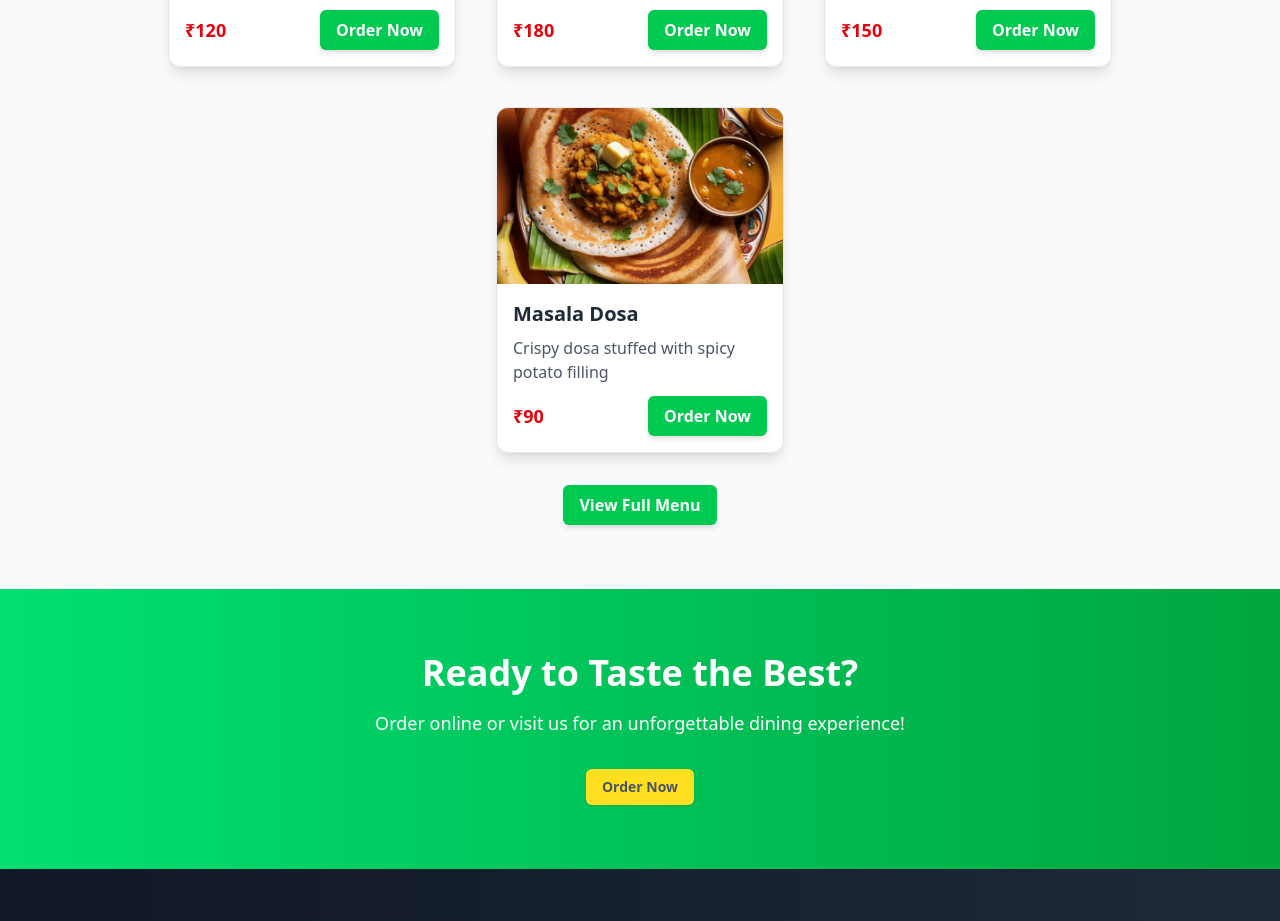
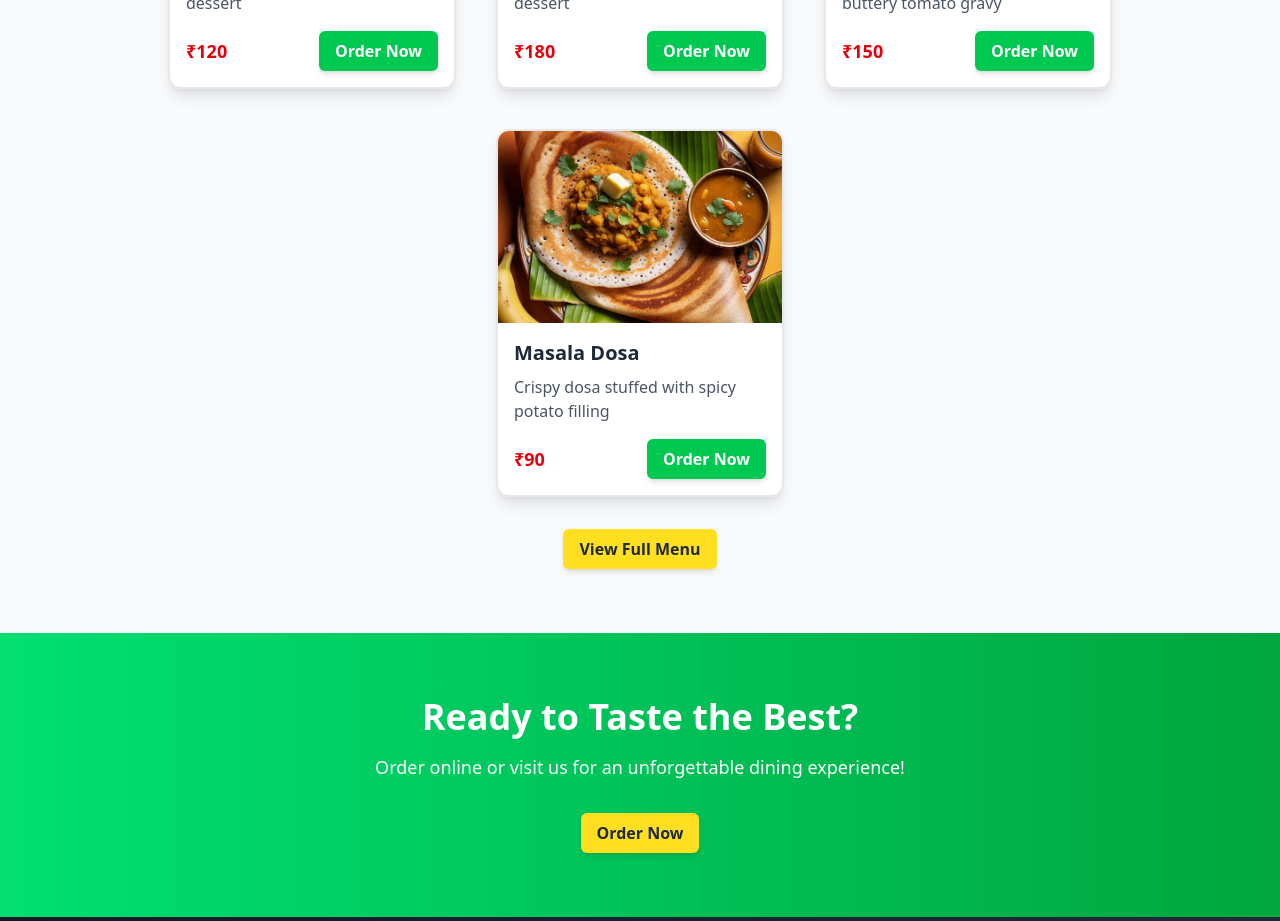
Before and after one commit to ravikanttarare95/swad-tasty-food, a React (Vite) app: page / in a window 1280 px wide. Shown: the part 1860-2781 px from the top of the page. Built offline with nearby package versions, Linux system fonts and the light colour scheme.

Commit message:
Button dynamic, import card component

```diff
--- a/src/components/Button.jsx
+++ b/src/components/Button.jsx
@@ -1,6 +1,7 @@
 import React from "react";
+import { Link } from "react-router";
 
-function Button({ btnTitle, size }) {
+function Button({ btnTitle, size, id, btnVariant , linkTo}) {
   return (
     <button
       className={`${
@@ -9,20 +10,19 @@ function Button({ btnTitle, size }) {
           : size === "lg"
           ? "px-6 py-3 text-lg rounded-lg shadow-lg"
           : "px-4 py-2 rounded-md shadow-md"
-      } bg-green-500 hover:bg-green-600 text-white   font-semibold  cursor-pointer`}
+      }
+
+     ${
+       btnVariant === "primary"
+         ? "bg-green-500 hover:bg-green-600 text-white"
+         : btnVariant === "secondary"
+         ? "bg-yellow-300 hover:bg-yellow-300 text-gray-800"
+         : "bg-gray-200"
+     }    font-semibold  cursor-pointer`}
     >
-      {btnTitle}
-    </button>
-  );
-}
-
-function ButtonSecondary({ btnTitle }) {
-  return (
-    <button className="bg-yellow-300 hover:bg-yellow-500 text-gray-600 px-4 py-2 rounded-md text-sm font-semibold shadow-sm cursor-pointer">
-      {btnTitle}
+      <Link to={`/menu-details?id=${id}`}>{btnTitle}</Link>
     </button>
   );
 }
 
 export default Button;
-export { ButtonSecondary };
--- a/src/components/cards/AboutCard.jsx
+++ b/src/components/cards/AboutCard.jsx
@@ -17,7 +17,6 @@ function AboutCard({ image, name, role, desc }) {
     className="flex absolute top-0 inset-0 opacity-0 scale-50
       group-hover:opacity-100 group-hover:scale-100
       group-focus:opacity-100 group-focus:scale-100
-
       transition-all duration-300 items-center justify-center
       bg-gradient-to-b from-green-700/80 via-green-800/90 to-gray-950
       backdrop-blur-[3px] mx-auto px-5 text-white text-md leading-relaxed rounded-2xl"
--- a/src/components/cards/MenuCard.jsx
+++ b/src/components/cards/MenuCard.jsx
@@ -1,7 +1,7 @@
 import React from "react";
 import Button from "./../Button";
 
-function MenuCard({ image, title, shortDescription, price }) {
+function MenuCard({ id, image, title, shortDescription, price, category }) {
   return (
     <div className="min-h-91 bg-white shadow-lg rounded-xl overflow-hidden transform transition duration-300 hover:scale-105 border border-gray-200">
       <img src={image} alt={title} className="h-48 w-full object-cover" />
@@ -13,6 +13,8 @@ function MenuCard({ image, title, shortDescription, price }) {
           <Button
             className="bg-green-500 hover:bg-green-600 text-white px-4 py-2 rounded-md text-sm font-semibold shadow-sm"
             btnTitle={"Order Now"}
+            btnVariant="primary"
+            id={id}
           />
         </div>
       </div>
--- a/src/views/Home.jsx
+++ b/src/views/Home.jsx
@@ -2,12 +2,10 @@ import { Link } from "react-router";
 import Navbar from "./../components/Navbar";
 import Footer from "./../components/Footer.jsx";
 import Button from "./../components/Button";
-import { ButtonSecondary } from "./../components/Button";
 import MENU_CARDS_DATA from "./../configs/Menu";
-import { REVIEWS_DATA } from "./../configs/Reviews";
-import ReviewCard from "./../components/cards/ReviewCard";
 import HeroImg from "./../assets/hero.jpg";
 import { HeadingSecondary } from "./../components/Heading.jsx";
+import MenuCard from "./../components/cards/MenuCard.jsx";
 
 function Home() {
   return (
@@ -33,8 +31,11 @@ function Home() {
               home-style meals. Fresh ingredients, traditional recipes, and a
               warm ambiance await you!
             </p>
-            <Link to="/menu">
-              <Button btnTitle="Explore Menu" size="lg" />
+            <Link
+              to="/menu"
+              className="bg-green-500 hover:bg-green-600 text-white px-4 py-2 sm:px-6 sm:py-3 text-md md:text-lg rounded-lg shadow-md"
+            >
+              Explore Menu
             </Link>
           </div>
         </div>
@@ -122,35 +123,27 @@ function Home() {
         <HeadingSecondary headingTitle="Our Popular Dishes" />
 
         <div className="flex flex-wrap justify-center gap-10">
-          {MENU_CARDS_DATA.slice(0, 4).map((item) => (
-            <div
-              key={item.id}
-              className="bg-white shadow-lg rounded-xl overflow-hidden w-72 transform transition duration-300 hover:scale-105 border border-gray-200"
-            >
-              <img
-                src={item.image}
-                alt={item.title}
-                className="h-44 w-full object-cover"
-                loading="lazy"
-              />
-              <div className="p-4">
-                <h3 className="text-xl font-semibold text-gray-800 mb-2">
-                  {item.title}
-                </h3>
-                <p className="text-gray-600 mb-3">{item.shortDescription}</p>
-                <div className="flex justify-between items-center">
-                  <span className="text-lg font-bold text-red-600">
-                    ₹{item.price}
-                  </span>
-                  <Button btnTitle="Order Now" />
-                </div>
+          {MENU_CARDS_DATA.slice(0, 4).map(
+            ({ id, image, title, shortDescription, price, category }) => (
+              <div
+                key={id}
+                className="bg-white shadow-lg rounded-xl overflow-hidden w-72 transform transition duration-300 hover:scale-105 border border-gray-200"
+              >
+                <MenuCard
+                  id={id}
+                  image={image}
+                  title={title}
+                  shortDescription={shortDescription}
+                  price={price}
+                  category={category}
+                />
               </div>
-            </div>
-          ))}
+            )
+          )}
         </div>
         <div className="flex justify-center mt-8">
           <Link to="/menu">
-            <Button btnTitle="View Full Menu" />
+            <Button btnTitle="View Full Menu" btnVariant="secondary" />
           </Link>
         </div>
       </section>
@@ -164,7 +157,7 @@ function Home() {
           Order online or visit us for an unforgettable dining experience!
         </p>
         <a href="/menu">
-          <ButtonSecondary btnTitle="Order Now" />
+          <Button btnTitle="Order Now" btnVariant="secondary" />
         </a>
       </section>
       <Footer />
--- a/src/views/Menu.jsx
+++ b/src/views/Menu.jsx
@@ -18,6 +18,7 @@ function Menu() {
             return (
               <div key={id}>
                 <MenuCard
+                  id={id}
                   image={image}
                   title={title}
                   shortDescription={shortDescription}
```
